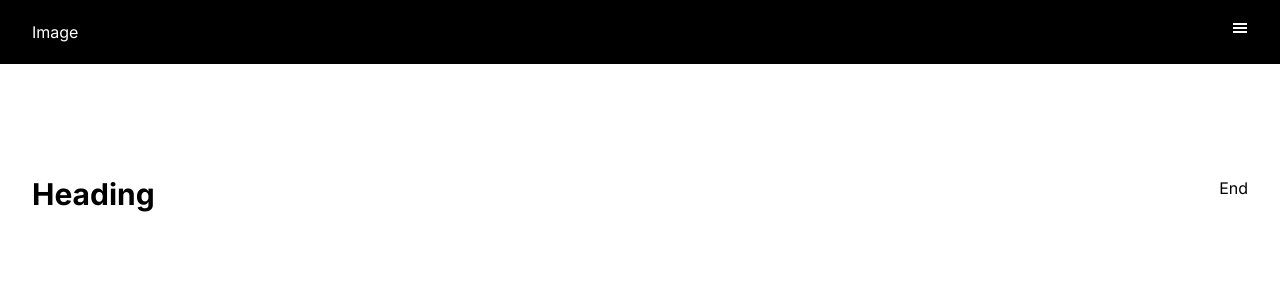
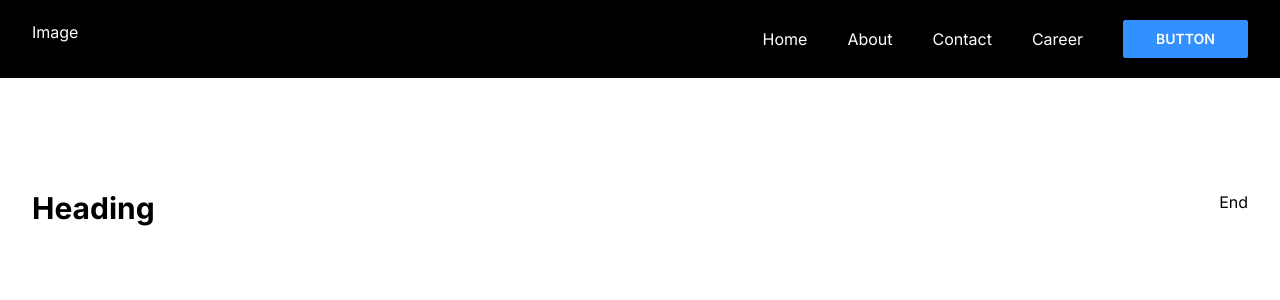
Before and after one commit to SAPranto/optiwaveai, a Next.js app: page / in a window 1280 px wide. Shown: the top 300 px of the page. Built offline with nearby package versions, Linux system fonts and the light colour scheme.

Commit message:
Navbar Function Completed

```diff
--- a/app/components/Navbar.jsx
+++ b/app/components/Navbar.jsx
@@ -17,22 +17,18 @@ const navbar = () => {
         <div
           className={`text-center bg-red-500 absolute top-0 right-0 px-24 py-14 h-full ${
             isNavOpen ? "block" : "hidden"
-          }`}
+          } lg:block lg:relative lg:bg-transparent lg:py-0 lg:px-0`}
         >
-          <ul className="flex flex-col gap-10">
+          <ul className="flex flex-col items-center gap-10 lg:flex-row">
             <li>Home</li>
             <li>About</li>
             <li>Contact</li>
             <li>Career</li>
             <li className="primary-btn">Button</li>
           </ul>
-          <div className="absolute top-4 right-4" onClick={onNavClick}>
-            <GiCancel className="cursor-pointer"></GiCancel>
-          </div>
+            <GiCancel className="absolute top-4 right-4 cursor-pointer lg:hidden" onClick={onNavClick}></GiCancel>
         </div>
-        <div onClick={onNavClick}>
-          <GiHamburgerMenu className="cursor-pointer"></GiHamburgerMenu>
-        </div>
+          <GiHamburgerMenu className="cursor-pointer lg:hidden" onClick={onNavClick}></GiHamburgerMenu>
       </div>
     </nav>
   );
```
